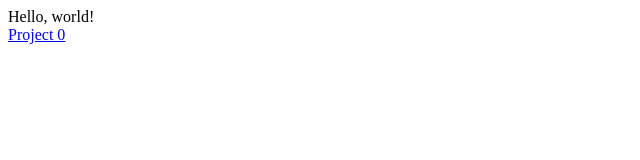
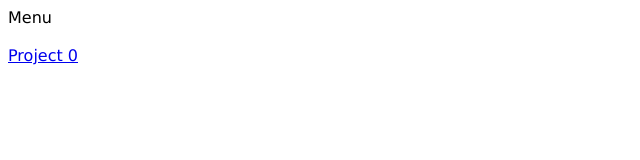
Before and after one commit to mpfmoreira/mpfmoreira.github.io, a plain HTML site: page index.html in a window 1280 px wide. Shown: the whole page, without its empty margins (0-640 px from the left). Drawn offline with Linux system fonts and the light colour scheme.

Commit message:
Meu projeto 0

```diff
--- a/index.html
+++ b/index.html
@@ -2,10 +2,22 @@
 <html lang="en">
     <head>
         <title>Hello!</title>
+        <style>
+            a{
+                font-family: "verdana", sans-serif;
+                font-size= 16px;
+            }
+            #menu {
+                font-family: "verdana", sans-serif;
+                font-size= 16px;
+            }
+        </style>
     </head>
     <body>
-        Hello, world!
-        <br>
+        <div id=menu>
+        Menu
+        <br><br>
         <a href="btexto.html"> Project 0</a>
+        </div>
     </body>
 </html>
```
